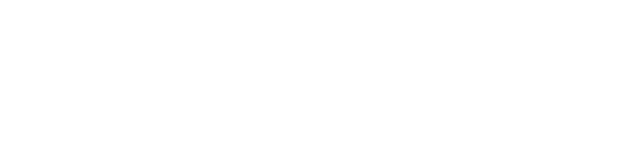
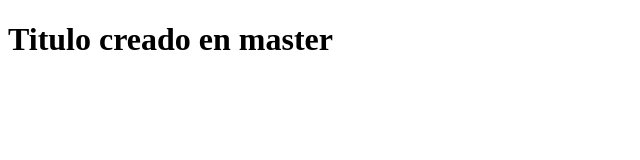
Before and after one commit to fabiprezza/curso-git-test, a plain HTML site: page index.html in a window 1280 px wide. Shown: the whole page, without its empty margins (0-640 px from the left). Drawn offline with Linux system fonts and the light colour scheme.

Commit message:
Título creado en master

```diff
--- a/index.html
+++ b/index.html
@@ -6,6 +6,7 @@
     <meta name="viewport" content="width=device-width, initial-scale=1.0">
     <title>Document</title>
 </head>
+<h1>Titulo creado en master</h1>
 
 <body>
 
```
